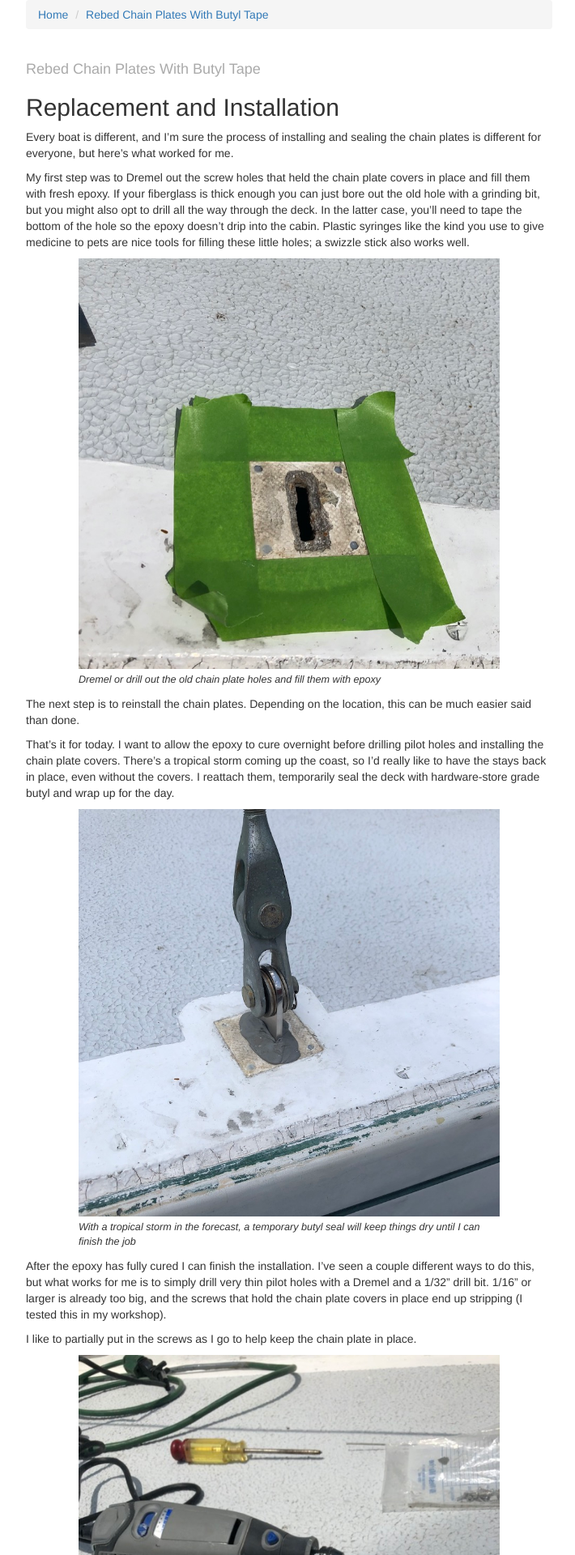
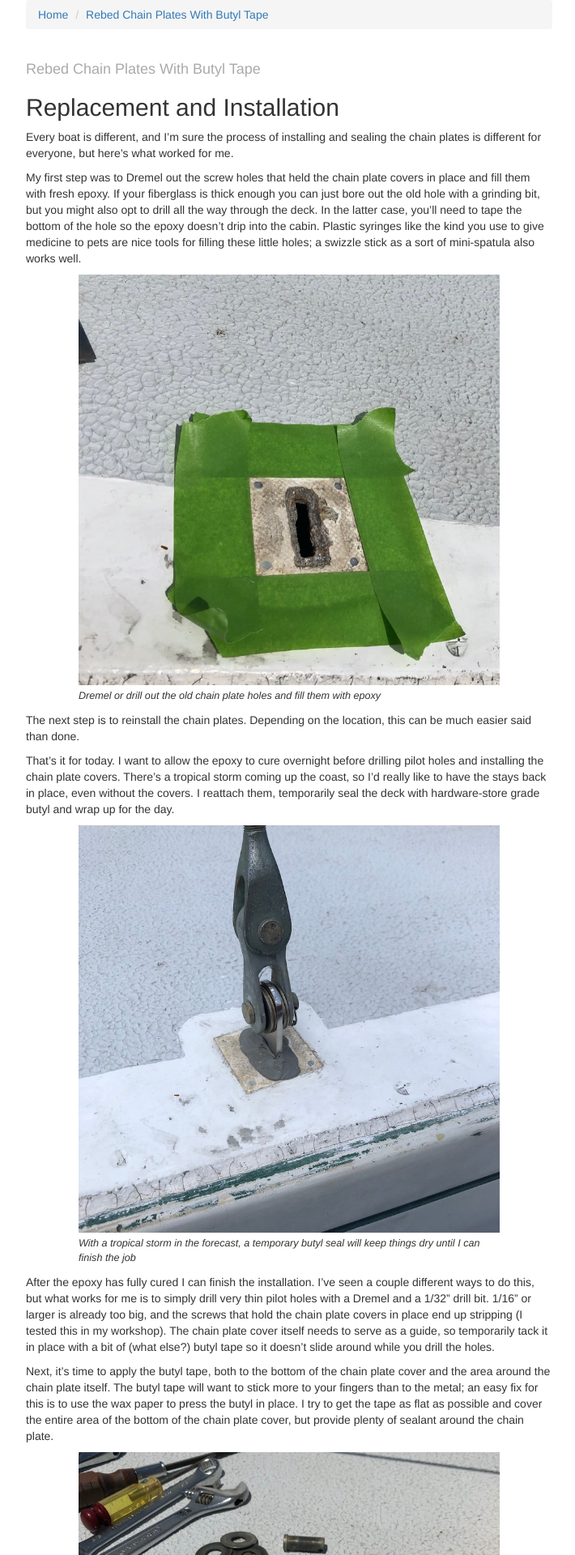
Before and after one commit to tgherzog/boatworks, a Jekyll site: the page built from projects/chainplates/_posts/2020-08-02-replacement.md, in a window 1280 px wide. Shown: the top 1920 px of the page at 81% size, without its empty margins (283-993 px from the left). Built offline with Jekyll 4.4.1, drawn with Linux system fonts in a browser that asks for light colours; some of the changed text lies outside the part shown.

Commit message:
Complete the chain plates project

```diff
--- a/assets/css/site.scss
+++ b/assets/css/site.scss
@@ -56,7 +56,7 @@ footer {
   margin: 0 auto;
 }
 
-.site-title {
+.site-title, p.center {
   text-align: center;
 }
 
--- a/projects/chainplates/_posts/2020-08-02-replacement.md
+++ b/projects/chainplates/_posts/2020-08-02-replacement.md
@@ -10,7 +10,7 @@ in place and fill them with fresh epoxy. If your fiberglass is thick enough you
 with a grinding bit, but you might also opt to drill all the way through the deck.
 In the latter case, you'll need to tape the bottom of the hole so the epoxy doesn't
 drip into the cabin. Plastic syringes like the kind you use to give medicine to pets are nice
-tools for filling these little holes; a swizzle stick also works well.
+tools for filling these little holes; a swizzle stick as a sort of mini-spatula also works well.
 
 ![mounting holes filled with epoxy](images/filled-screw-holes-web.jpg "Dremel or drill out the old chain plate holes and fill them with epoxy")
 
@@ -27,11 +27,27 @@ grade butyl and wrap up for the day.
 After the epoxy has fully cured I can finish the installation. I've seen a couple different ways to do this,
 but what works for me is to simply drill very thin pilot holes with a Dremel and a 1/32" drill bit. 1/16" or larger
 is already too big, and the screws that hold the chain plate covers in place end up stripping (I tested this in my
-workshop).
+workshop). The chain plate cover itself needs to serve as a guide, so temporarily tack it in place with a bit of
+(what else?) butyl tape so it doesn't slide around while you drill the holes.
 
-I like to partially put in the screws as I go to help keep the chain plate in place.
+Next, it's time to apply the butyl tape, both to the bottom of the chain plate cover and the area around the
+chain plate itself. The butyl tape will want to stick more to your fingers than to the metal; an easy fix for this
+is to use the wax paper to press the butyl  in place. I try to get the tape as flat as possible and cover the entire
+area of the bottom of the chain plate cover, but provide plenty of sealant around the chain plate.
 
+![applying butyl tape](images/butyl-application-web.jpg "Apply plenty of butyl tape to the chain plate and cover; use the wax tape to keep it from sticking to your fingers")
 
-![drilling pilot holes](images/pilot-holes-web.jpg "Drilling pilot holes using the chain plate cover as a guide, and partially adding screws as I go to get a proper fit")
+Next, thread the screws into place and through the butyl tape on the bottom of the chain plate cover, and start to turn the screws
+into the pilot holes, but don't tighten them down yet. Then reattach the turnbuckle to the chain plate and tighten it back to its original
+position (you recorded that with calipers when you first started, right?). This may be just me, but it makes sense that the chain plates
+be sealed while they are under at least some load to avoid stretching the seal later. Don't forget to reinstall the turnbuckle covers
+if you have them.
 
-(to be continued...)
+Finally, screw in the fastener screws, applying a few turns to each screw in sequence so the plate tightens down evenly across all four corners.
+The butyl tape will start to seep out of the seems (and will continue to do so over several days), and in your leisure time you can cut away the excess
+with a plastic putty knife or other soft but stiff edge.
+
+![final chain plate installation](images/final-installation-web.jpg "Turnbuckle and chain plate cover in place and ready to tighten down to the deck")
+
+**The End**
+{: .center :}
```
Also changed, not shown: projects/chainplates/images/butyl-application-web.jpg (added), projects/chainplates/images/final-installation-web.jpg (added), projects/chainplates/images/pilot-holes-web.jpg (deleted), 4 other files.
